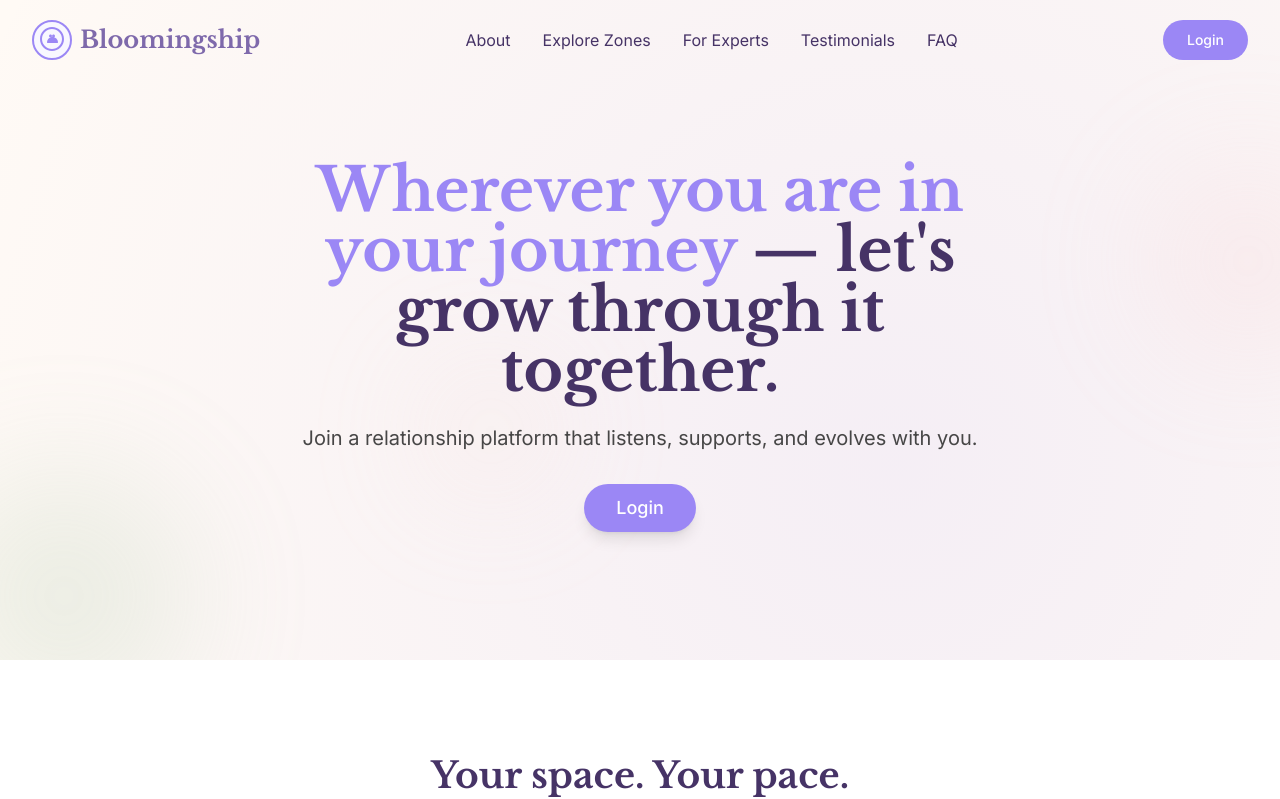
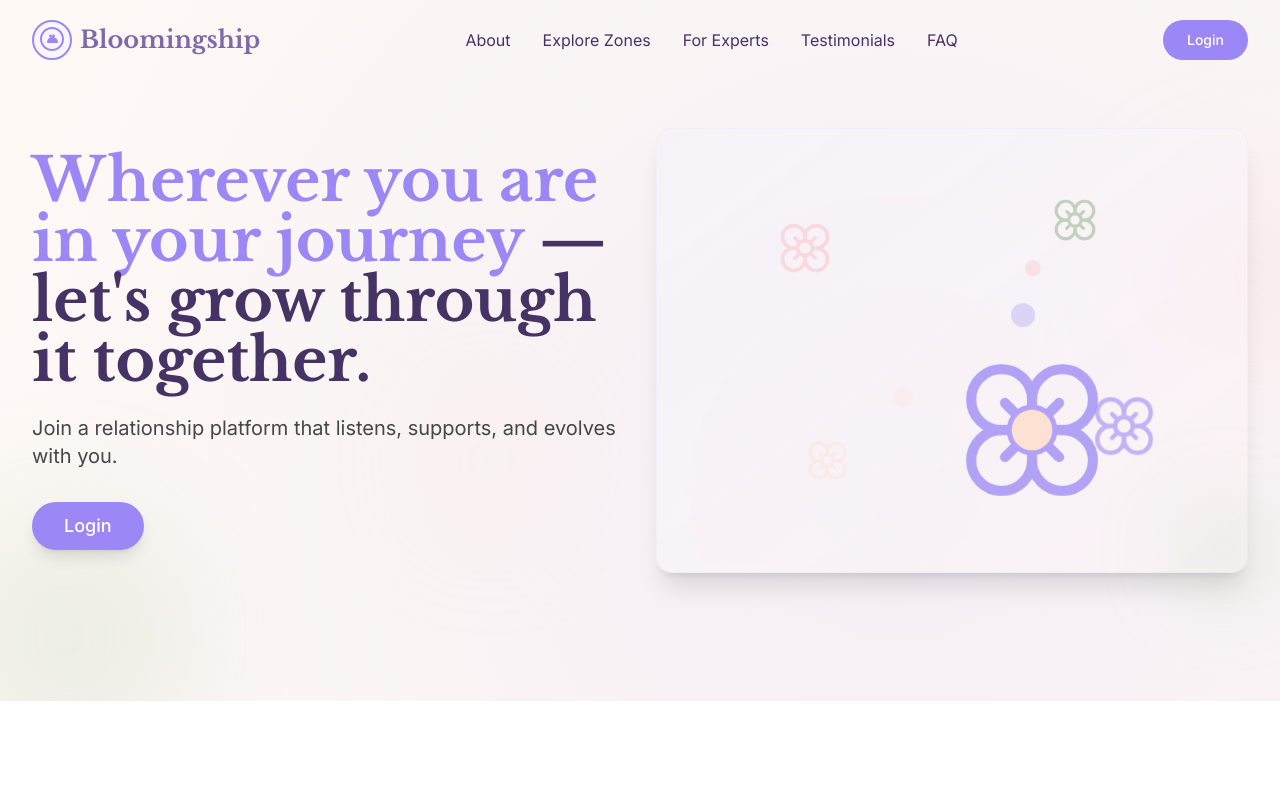
Before and after one commit to Rukky-baby/blooming-path-design, a React (Vite) app: page / in a window 1280 px wide. Shown: the top 799 px of the page. Built offline with nearby package versions, Linux system fonts and the light colour scheme.

Commit message:
Refactor: Hero section layout and add visual
Shifted the hero section's content to the left and incorporated a visual of blooming flowers/petals on the right.

```diff
--- a/src/components/HeroSection.tsx
+++ b/src/components/HeroSection.tsx
@@ -1,12 +1,16 @@
 
 import { Button } from "@/components/ui/button";
+import { AspectRatio } from "@/components/ui/aspect-ratio";
+import { Flower } from "lucide-react";
 
 const HeroSection = () => {
   return (
-    <section className="relative pt-32 pb-20 md:pt-40 md:pb-32 overflow-hidden">
+    <section className="relative pt-24 pb-20 md:pt-32 md:pb-32 overflow-hidden">
       <div className="absolute inset-0 bg-[radial-gradient(circle_at_70%_70%,rgba(155,135,245,0.1),transparent)] pointer-events-none"></div>
       <div className="container relative z-10">
-        <div className="max-w-3xl mx-auto text-center">
+        <div className="grid grid-cols-1 md:grid-cols-2 gap-8 items-center">
+          {/* Text Content - Left Side */}
+          <div className="text-left">
             <h1 className="text-4xl md:text-5xl lg:text-6xl font-serif font-bold leading-tight mb-6 animate-fade-in">
               <span className="text-bloom-purple">Wherever you are in your journey</span> — let's grow through it together.
             </h1>
@@ -20,6 +24,57 @@ const HeroSection = () => {
               Login
             </Button>
           </div>
+
+          {/* Visual - Right Side */}
+          <div className="relative animate-fade-in" style={{ animationDelay: "300ms" }}>
+            <div className="relative rounded-2xl overflow-hidden shadow-xl bg-white/50 backdrop-blur-sm border border-bloom-purple/10">
+              <AspectRatio ratio={4/3} className="w-full">
+                <div className="absolute inset-0 bg-gradient-to-br from-bloom-purple/5 to-bloom-rose/10"></div>
+                <div className="absolute inset-0 flex items-center justify-center">
+                  <div className="relative w-full h-full">
+                    {/* Large central flower */}
+                    <div className="absolute top-1/2 left-1/2 transform -translate-x-1/2 -translate-y-1/2 animate-pulse-gentle" style={{ animationDelay: "0ms" }}>
+                      <div className="relative">
+                        <Flower size={160} className="text-bloom-purple opacity-75" strokeWidth={1.5} />
+                        <div className="absolute inset-0 flex items-center justify-center">
+                          <div className="w-10 h-10 bg-bloom-peach rounded-full"></div>
+                        </div>
+                      </div>
+                    </div>
+
+                    {/* Smaller flowers scattered around */}
+                    <div className="absolute top-[20%] left-[20%] animate-pulse-gentle" style={{ animationDelay: "500ms" }}>
+                      <Flower size={60} className="text-bloom-rose opacity-60" strokeWidth={1.5} />
+                    </div>
+                    <div className="absolute bottom-[25%] right-[15%] animate-pulse-gentle" style={{ animationDelay: "1200ms" }}>
+                      <Flower size={70} className="text-bloom-purple opacity-60" strokeWidth={1.5} />
+                    </div>
+                    <div className="absolute top-[15%] right-[25%] animate-pulse-gentle" style={{ animationDelay: "800ms" }}>
+                      <Flower size={50} className="text-bloom-sage opacity-70" strokeWidth={1.5} />
+                    </div>
+                    <div className="absolute bottom-[20%] left-[25%] animate-pulse-gentle" style={{ animationDelay: "1500ms" }}>
+                      <Flower size={45} className="text-bloom-peach opacity-50" strokeWidth={1.5} />
+                    </div>
+
+                    {/* Floating petals */}
+                    <div className="absolute top-[40%] left-[60%] animate-float">
+                      <div className="w-6 h-6 bg-bloom-purple/30 rounded-full transform rotate-45"></div>
+                    </div>
+                    <div className="absolute top-[30%] right-[35%] animate-float" style={{ animationDelay: "1s" }}>
+                      <div className="w-4 h-4 bg-bloom-rose/40 rounded-full transform rotate-12"></div>
+                    </div>
+                    <div className="absolute bottom-[35%] left-[40%] animate-float" style={{ animationDelay: "2s" }}>
+                      <div className="w-5 h-5 bg-bloom-peach/30 rounded-full transform rotate-30"></div>
+                    </div>
+                  </div>
+                </div>
+              </AspectRatio>
+            </div>
+
+            {/* Decorative element below the main visual */}
+            <div className="absolute -bottom-6 -right-6 w-24 h-24 rounded-full bg-bloom-sage/20 blur-2xl"></div>
+          </div>
+        </div>
       </div>
 
       {/* Decorative elements */}
--- a/tailwind.config.ts
+++ b/tailwind.config.ts
@@ -103,6 +103,10 @@ export default {
 				'bloom': {
 					'0%': { transform: 'scale(0.95)', opacity: '0' },
 					'100%': { transform: 'scale(1)', opacity: '1' }
+				},
+				'float': {
+					'0%, 100%': { transform: 'translateY(0)' },
+					'50%': { transform: 'translateY(-10px)' }
 				}
 			},
 			animation: {
@@ -110,7 +114,8 @@ export default {
 				'accordion-up': 'accordion-up 0.2s ease-out',
 				'fade-in': 'fade-in 0.5s ease-out',
 				'pulse-gentle': 'pulse-gentle 3s infinite ease-in-out',
-				'bloom': 'bloom 0.5s ease-out'
+				'bloom': 'bloom 0.5s ease-out',
+				'float': 'float 3s infinite ease-in-out'
 			},
 			backgroundImage: {
 				'gradient-radial': 'radial-gradient(var(--tw-gradient-stops))',
```
Lines whose indentation alone changed are shown as unchanged.
